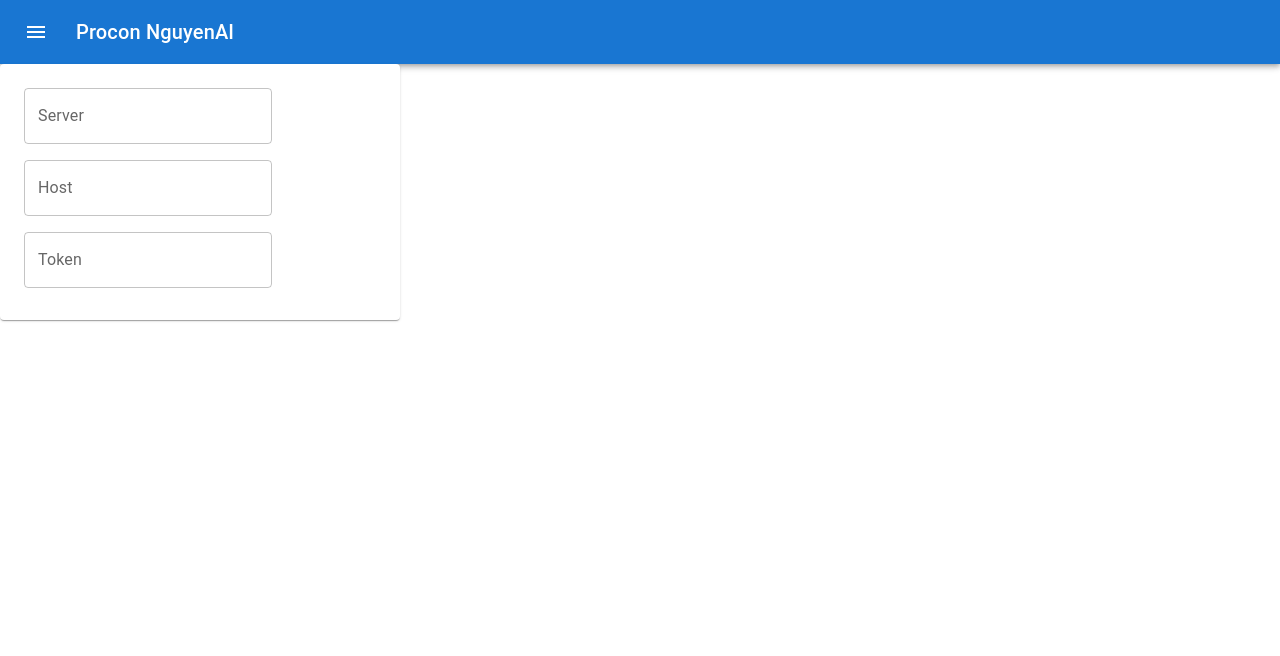
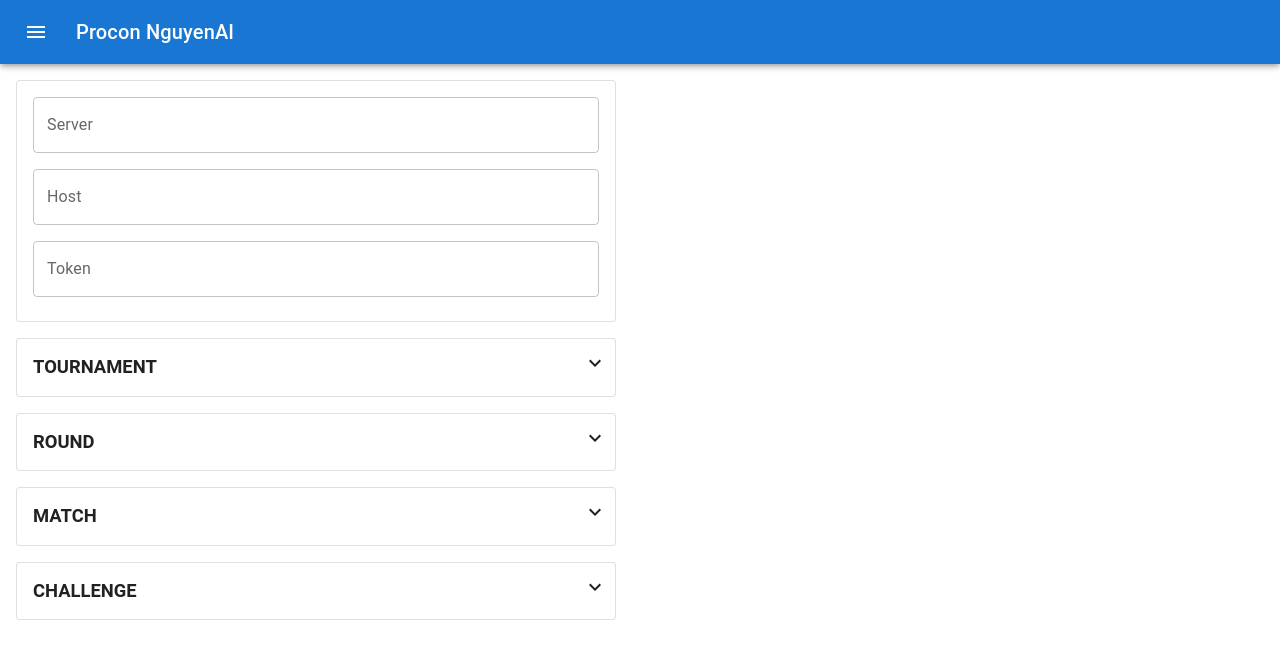
Before and after one commit to Phong940253/procon-2022-ui, a React (Create React App) app: page / in a window 1280 px wide. Shown: the top 656 px of the page. Built offline with nearby package versions, Linux system fonts and the light colour scheme.

Commit message:
Update 3 files

```diff
--- a/src/App.js
+++ b/src/App.js
@@ -1,50 +1,13 @@
+import { Box } from "@mui/system";
 import "./App.css";
-import Typography from "@mui/material/Typography";
-import Button from "@mui/material/Button";
-import IconButton from "@mui/material/IconButton";
-import MenuIcon from "@mui/icons-material/Menu";
-import AppBar from "@mui/material/AppBar";
-import Box from "@mui/material/Box";
-import Toolbar from "@mui/material/Toolbar";
-import Card from "@mui/material/Card";
-import CardContent from "@mui/material/CardContent";
-import TextField from "@mui/material/TextField";
+import NavBar from "./NavBar";
+import Home from "./Home";
 
 function App() {
   return (
-    <Box sx={{ flexGrow: 1 }}>
-      <AppBar position="static">
-        <Toolbar>
-          <IconButton
-            size="large"
-            edge="start"
-            color="inherit"
-            aria-label="menu"
-            sx={{ mr: 2 }}
-          >
-            <MenuIcon />
-          </IconButton>
-          <Typography variant="h6" component="div" sx={{ flexGrow: 1 }}>
-            Procon NguyenAI
-          </Typography>
-        </Toolbar>
-      </AppBar>
-      <Card sx={{ maxWidth: 400 }}>
-        <CardContent>
-          <Box
-            component="form"
-            sx={{
-              "& > :not(style)": { m: 1, width: "400" },
-            }}
-            noValidate
-            autoComplete="off"
-          >
-            <TextField id="outlined-basic" label="Server" variant="outlined" />
-            <TextField id="outlined-basic" label="Host" variant="outlined" />
-            <TextField id="outlined-basic" label="Token" variant="outlined" />
-          </Box>
-        </CardContent>
-      </Card>
+    <Box>
+      <NavBar />
+      <Home />
     </Box>
   );
 }
--- /dev/null
+++ b/src/Home/index.js
@@ -0,0 +1,288 @@
+import React from "react";
+import Card from "@mui/material/Card";
+import CardContent from "@mui/material/CardContent";
+import TextField from "@mui/material/TextField";
+import {
+  CardHeader,
+  Grid,
+  Stack,
+  Collapse,
+  Button,
+  Divider,
+} from "@mui/material";
+import ExpandLess from "@mui/icons-material/ExpandLess";
+import ExpandMore from "@mui/icons-material/ExpandMore";
+
+const CardGetTournament = () => {
+  const [open, setOpen] = React.useState(false);
+
+  const handleClick = () => {
+    setOpen(!open);
+  };
+
+  const handleGetAllTournament = () => {};
+  return (
+    <Card variant="outlined">
+      <CardHeader
+        title="Tournament"
+        titleTypographyProps={{
+          fontSize: "1.15rem",
+          textTransform: "uppercase",
+          fontWeight: "bold",
+        }}
+        action={open ? <ExpandLess /> : <ExpandMore />}
+        onClick={handleClick}
+        sx={{ cursor: "pointer" }}
+      />
+      <Collapse in={open} timeout="auto" unmountOnExit>
+        <Divider variant="middle" />
+        <CardContent>
+          <Stack spacing={2}>
+            <Button
+              variant="outlined"
+              onClick={handleGetAllTournament}
+              sx={{ width: "fit-content", textTransform: "capitalize" }}
+            >
+              Get all Tournament
+            </Button>
+            <TextField
+              fullWidth
+              id="outlined-basic"
+              label="Các Tournament của đội chơi"
+              variant="outlined"
+            />
+            <TextField
+              fullWidth
+              id="outlined-basic"
+              label="ID Tournament"
+              variant="outlined"
+            />
+            <Button
+              variant="outlined"
+              sx={{ width: "fit-content", textTransform: "capitalize" }}
+            >
+              Get all Tournament
+            </Button>
+            <TextField
+              fullWidth
+              id="outlined-basic"
+              label="Thông tin chi tiết Tournament"
+              variant="outlined"
+            />
+          </Stack>
+        </CardContent>
+      </Collapse>
+    </Card>
+  );
+};
+
+const CardGetRound = () => {
+  const [open, setOpen] = React.useState(false);
+
+  const handleClick = () => {
+    setOpen(!open);
+  };
+  return (
+    <Card variant="outlined">
+      <CardHeader
+        title="Round"
+        titleTypographyProps={{
+          fontSize: "1.15rem",
+          textTransform: "uppercase",
+          fontWeight: "bold",
+        }}
+        action={open ? <ExpandLess /> : <ExpandMore />}
+        onClick={handleClick}
+        sx={{ cursor: "pointer" }}
+      />
+      <Collapse in={open} timeout="auto" unmountOnExit>
+        <Divider variant="middle" />
+        <CardContent>
+          <Stack spacing={2}>
+            <TextField
+              fullWidth
+              id="outlined-basic"
+              label="ID Round"
+              variant="outlined"
+            />
+            <Button
+              variant="outlined"
+              sx={{ width: "fit-content", textTransform: "capitalize" }}
+            >
+              Get Round
+            </Button>
+            <TextField
+              fullWidth
+              id="outlined-basic"
+              label="Thông tin chi tiết Round"
+              variant="outlined"
+            />
+          </Stack>
+        </CardContent>
+      </Collapse>
+    </Card>
+  );
+};
+
+const CardGetMatch = () => {
+  const [open, setOpen] = React.useState(false);
+
+  const handleClick = () => {
+    setOpen(!open);
+  };
+  return (
+    <Card variant="outlined">
+      <CardHeader
+        title="Match"
+        titleTypographyProps={{
+          fontSize: "1.15rem",
+          textTransform: "uppercase",
+          fontWeight: "bold",
+        }}
+        action={open ? <ExpandLess /> : <ExpandMore />}
+        onClick={handleClick}
+        sx={{ cursor: "pointer" }}
+      />
+      <Collapse in={open} timeout="auto" unmountOnExit>
+        <Divider variant="middle" />
+        <CardContent>
+          <Stack spacing={2}>
+            <TextField
+              fullWidth
+              id="outlined-basic"
+              label="ID Match"
+              variant="outlined"
+            />
+            <Button
+              variant="outlined"
+              sx={{ width: "fit-content", textTransform: "capitalize" }}
+            >
+              Get Match
+            </Button>
+            <TextField
+              fullWidth
+              id="outlined-basic"
+              label="Thông tin chi tiết Match"
+              variant="outlined"
+            />
+          </Stack>
+        </CardContent>
+      </Collapse>
+    </Card>
+  );
+};
+
+const CardChallenge = () => {
+  const [open, setOpen] = React.useState(false);
+
+  const handleClick = () => {
+    setOpen(!open);
+  };
+  return (
+    <Card variant="outlined">
+      <CardHeader
+        title="Challenge"
+        titleTypographyProps={{
+          fontSize: "1.15rem",
+          textTransform: "uppercase",
+          fontWeight: "bold",
+        }}
+        action={open ? <ExpandLess /> : <ExpandMore />}
+        onClick={handleClick}
+        sx={{ cursor: "pointer" }}
+      />
+      <Collapse in={open} timeout="auto" unmountOnExit>
+        <Divider variant="middle" />
+        <CardContent>
+          <Stack spacing={2}>
+            <TextField
+              fullWidth
+              id="outlined-basic"
+              label="ID Challenge"
+              variant="outlined"
+            />
+            <Button
+              variant="outlined"
+              sx={{ width: "fit-content", textTransform: "capitalize" }}
+            >
+              Get Challenge
+            </Button>
+            <TextField
+              fullWidth
+              id="outlined-basic"
+              label="Thông tin chi tiết Challenge"
+              variant="outlined"
+            />
+
+            <Button
+              variant="outlined"
+              sx={{ width: "fit-content", textTransform: "capitalize" }}
+            >
+              Get submit Challenge
+            </Button>
+            <TextField
+              fullWidth
+              id="outlined-basic"
+              label="Thông tin câu trả lời cho Challenge"
+              variant="outlined"
+            />
+          </Stack>
+        </CardContent>
+      </Collapse>
+    </Card>
+  );
+};
+
+const Home = () => {
+  return (
+    <Grid container spacing={2} p={2} mt={6}>
+      <Grid
+        item
+        xs={12}
+        sm={6}
+        pr={2}
+        sx={(theme) => ({
+          [theme.breakpoints.up("md")]: {
+            overflowY: "scroll",
+            height: "100vh",
+          },
+        })}
+      >
+        <Stack spacing={2}>
+          <Card variant="outlined">
+            <CardContent>
+              <Stack spacing={2}>
+                <TextField
+                  fullWidth
+                  id="outlined-basic"
+                  label="Server"
+                  variant="outlined"
+                />
+                <TextField
+                  fullWidth
+                  id="outlined-basic"
+                  label="Host"
+                  variant="outlined"
+                />
+                <TextField
+                  fullWidth
+                  id="outlined-basic"
+                  label="Token"
+                  variant="outlined"
+                />
+              </Stack>
+            </CardContent>
+          </Card>
+          <CardGetTournament />
+          <CardGetRound />
+          <CardGetMatch />
+          <CardChallenge />
+        </Stack>
+      </Grid>
+
+      <Grid item xs={12} sm={6}></Grid>
+    </Grid>
+  );
+};
+
+export default Home;
--- /dev/null
+++ b/src/NavBar/index.js
@@ -0,0 +1,27 @@
+import React from 'react';
+import {AppBar, Toolbar, IconButton, Typography } from '@mui/material';
+import MenuIcon from '@mui/icons-material/Menu';
+
+
+const NavBar = () => {
+    return (
+    <AppBar position="fixed" >
+        <Toolbar>
+          <IconButton
+            size="large"
+            edge="start"
+            color="inherit"
+            aria-label="menu"
+            sx={{ mr: 2 }}
+          >
+            <MenuIcon />
+          </IconButton>
+          <Typography variant="h6" component="div" sx={{ flexGrow: 1 }}>
+            Procon NguyenAI
+          </Typography>
+        </Toolbar>
+      </AppBar>)
+
+}
+
+export default NavBar
```
